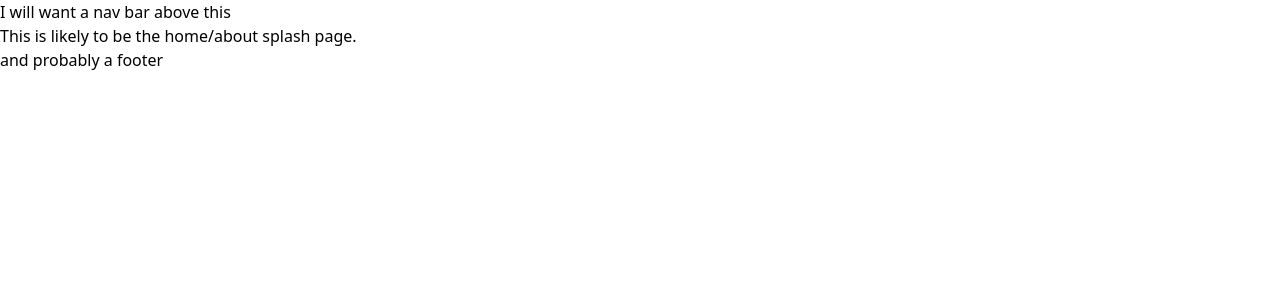
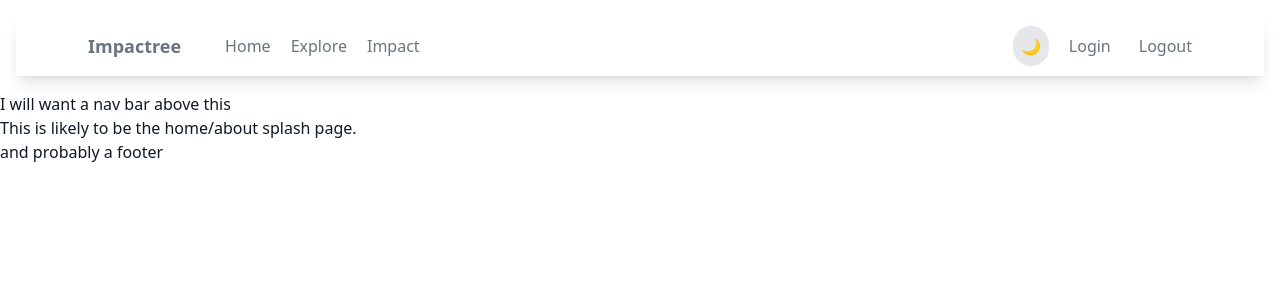
Before and after one commit to MichaelGalo/Impactree, a Next.js app: page / in a window 1280 px wide. Shown: the top 300 px of the page. Built offline with nearby package versions, Linux system fonts and the light colour scheme.

Commit message:
Added basic nav, dark mode slider and basic register page

```diff
--- a/src/app/layout.tsx
+++ b/src/app/layout.tsx
@@ -1,6 +1,7 @@
 import type { Metadata } from "next";
 import localFont from "next/font/local";
 import "./globals.css";
+import { ThemeWrapper } from "../components/ThemeWrapper";
 
 const geistSans = localFont({
   src: "./fonts/GeistVF.woff",
@@ -25,10 +26,10 @@ export default function RootLayout({
 }>) {
   return (
     <html lang="en">
-      <body
-        className={`${geistSans.variable} ${geistMono.variable} antialiased`}
-      >
-        {children}
+      <body className={`${geistSans.variable} ${geistMono.variable}`}>
+        <ThemeWrapper>
+          {children}
+          </ThemeWrapper>
       </body>
     </html>
   );
--- a/src/app/register/page.tsx
+++ b/src/app/register/page.tsx
@@ -0,0 +1,47 @@
+const Register = () => {
+    // FIXME: Need to Add Button Handler Functions for Register & Redirect from Already have an account
+
+
+    return (
+        <div className="container mx-auto mt-10 max-w-md">
+            <h1 className="text-2xl font-bold mb-5 text-center">Register Your Account</h1>
+            <form className="space-y-4">
+                <div>
+                    <label htmlFor="username" className="block mb-1">Username</label>
+                    <input type="text" id="username" name="username" className="w-full border rounded p-2" />
+                </div>
+                <div>
+                    <label htmlFor="firstName" className="block mb-1">First Name</label>
+                    <input type="text" id="firstName" name="firstName" className="w-full border rounded p-2" />
+                </div>
+                <div>
+                    <label htmlFor="lastName" className="block mb-1">Last Name</label>
+                    <input type="text" id="lastName" name="lastName" className="w-full border rounded p-2" />
+                </div>
+                <div>
+                    <label htmlFor="email" className="block mb-1">Email</label>
+                    <input type="email" id="email" name="email" className="w-full border rounded p-2" />
+                </div>
+                <div>
+                    <label htmlFor="password" className="block mb-1">Password</label>
+                    <input type="password" id="password" name="password" className="w-full border rounded p-2" />
+                </div>
+                <div className="text-center">
+                    <button type="submit" className="bg-blue-500 text-white px-4 py-2 rounded">
+                        Register
+                    </button>
+                </div>
+            </form>
+            <br />
+            <hr />
+            <br />
+            <div className="flex justify-center mx-auto max-w-md">
+                <button className="bg-gray-500 text-white px-4 py-2 rounded">
+                    Already have an account?
+                </button>
+            </div>
+        </div>
+    )
+}
+
+export default Register
--- /dev/null
+++ b/src/components/Navbar.tsx
@@ -0,0 +1,33 @@
+'use client';
+
+import React from 'react';
+import Link from 'next/link';
+import { ThemeToggle } from './ThemeToggle';
+
+export const Navbar: React.FC = () => {
+  return (
+    <nav className="bg-white dark:bg-gray-800 shadow-lg">
+      <div className="max-w-6xl mx-auto px-4">
+        <div className="flex justify-between">
+          <div className="flex space-x-7">
+            <div>
+              <Link href="/" className="flex items-center py-4 px-2">
+                <span className="font-semibold text-gray-500 dark:text-gray-100 text-lg">Impactree</span>
+              </Link>
+            </div>
+            <div className="hidden md:flex items-center space-x-1">
+              <Link href="/" className="py-4 px-2 text-gray-500 dark:text-gray-100 hover:text-green-500 transition duration-300">Home</Link>
+              <Link href="/explore" className="py-4 px-2 text-gray-500 dark:text-gray-100 hover:text-green-500 transition duration-300">Explore</Link>
+              <Link href="/impact" className="py-4 px-2 text-gray-500 dark:text-gray-100 hover:text-green-500 transition duration-300">Impact</Link>
+            </div>
+          </div>
+          <div className="flex items-center space-x-3">
+            <ThemeToggle />
+            <Link href="/login" className="py-4 px-2 text-gray-500 dark:text-gray-100 hover:text-green-500 transition duration-300">Login</Link>
+            <Link href="/logout" className="py-4 px-2 text-gray-500 dark:text-gray-100 hover:text-green-500 transition duration-300">Logout</Link>
+          </div>
+        </div>
+      </div>
+    </nav>
+  );
+};
--- /dev/null
+++ b/src/components/ThemeToggle.tsx
@@ -0,0 +1,17 @@
+'use client';
+
+import React from 'react';
+import { useTheme } from '../context/ThemeContext';
+
+export const ThemeToggle: React.FC = () => {
+  const { theme, toggleTheme } = useTheme();
+
+  return (
+    <button
+      onClick={toggleTheme}
+      className="p-2 rounded-full bg-gray-200 dark:bg-gray-600 text-gray-800 dark:text-gray-200 focus:outline-none focus:ring-2 focus:ring-offset-2 focus:ring-offset-gray-800 focus:ring-white"
+    >
+      {theme === 'light' ? '🌙' : '☀️'}
+    </button>
+  );
+};
--- /dev/null
+++ b/src/components/ThemeWrapper.tsx
@@ -0,0 +1,18 @@
+'use client';
+
+import React from 'react';
+import { ThemeProvider } from '../context/ThemeContext';
+import { Navbar } from './Navbar';
+
+export const ThemeWrapper: React.FC<{ children: React.ReactNode }> = ({ children }) => {
+  return (
+    <ThemeProvider>
+      <div className="antialiased bg-white dark:bg-gray-800 text-gray-900 dark:text-gray-100 min-h-screen">
+        <div className="p-4">
+          <Navbar />
+        </div>
+        {children}
+      </div>
+    </ThemeProvider>
+  );
+};
--- /dev/null
+++ b/src/context/ThemeContext.tsx
@@ -0,0 +1,52 @@
+'use client';
+
+import React, { createContext, useContext, useEffect, useState } from 'react';
+
+type Theme = 'light' | 'dark';
+
+type ThemeContextType = {
+  theme: Theme;
+  toggleTheme: () => void;
+};
+
+const ThemeContext = createContext<ThemeContextType | undefined>(undefined);
+
+export const ThemeProvider: React.FC<{ children: React.ReactNode }> = ({ children }) => {
+  const [theme, setTheme] = useState<Theme>('light');
+
+  useEffect(() => {
+    const savedTheme = localStorage.getItem('theme') as Theme | null;
+    if (savedTheme) {
+      setTheme(savedTheme);
+    } else if (window.matchMedia('(prefers-color-scheme: dark)').matches) {
+      setTheme('dark');
+    }
+  }, []);
+
+  useEffect(() => {
+    localStorage.setItem('theme', theme);
+    if (theme === 'dark') {
+      document.documentElement.classList.add('dark');
+    } else {
+      document.documentElement.classList.remove('dark');
+    }
+  }, [theme]);
+
+  const toggleTheme = () => {
+    setTheme(prevTheme => prevTheme === 'light' ? 'dark' : 'light');
+  };
+
+  return (
+    <ThemeContext.Provider value={{ theme, toggleTheme }}>
+      {children}
+    </ThemeContext.Provider>
+  );
+};
+
+export const useTheme = () => {
+  const context = useContext(ThemeContext);
+  if (context === undefined) {
+    throw new Error('useTheme must be used within a ThemeProvider');
+  }
+  return context;
+};
--- a/tailwind.config.ts
+++ b/tailwind.config.ts
@@ -6,6 +6,7 @@ const config: Config = {
     "./src/components/**/*.{js,ts,jsx,tsx,mdx}",
     "./src/app/**/*.{js,ts,jsx,tsx,mdx}",
   ],
+  darkMode: "class",
   theme: {
     extend: {
       colors: {
```
